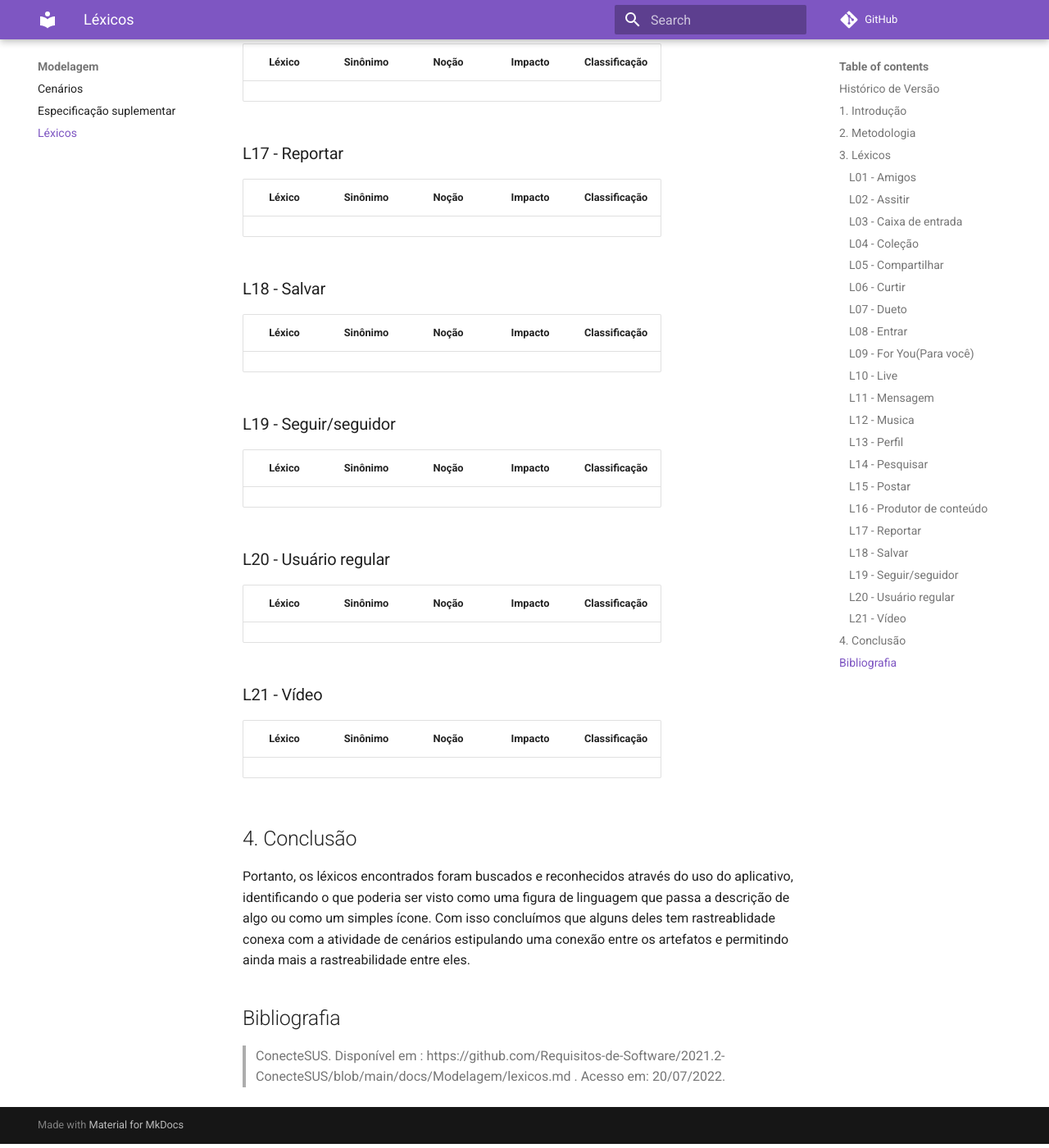
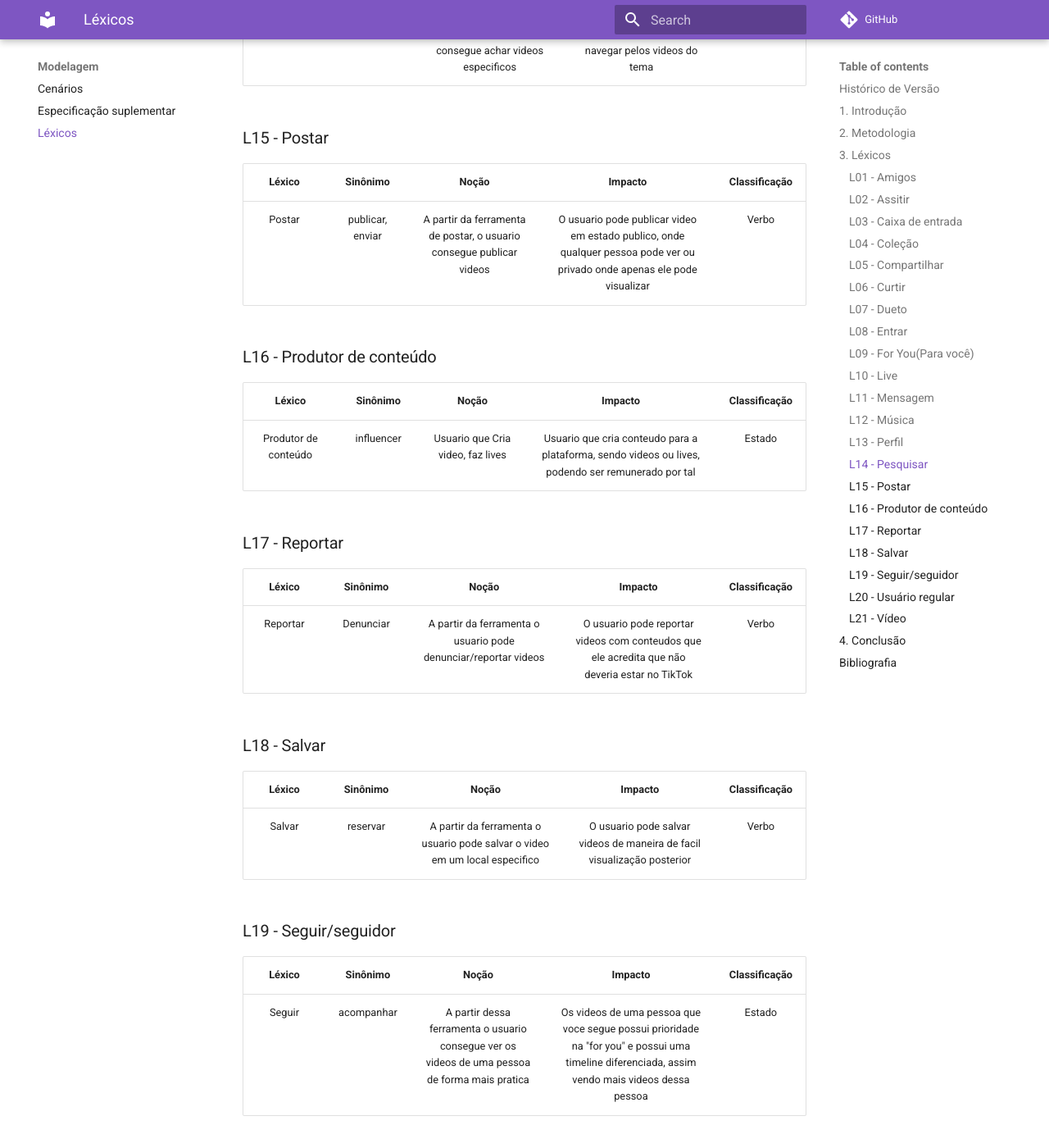
Before and after one commit to Requisitos-de-Software/2022.1-TikTok, an MkDocs documentation site: the page built from docs/modelagem/lexicos.md, in a window 1280 px wide and 1400 px high, scrolled down 3785 px. Shown: the whole window at 82% size. Built offline with MkDocs 1.6.1 and Material for MkDocs 9.7.7, drawn with Linux system fonts in a browser that asks for light colours; comment, search, counter and statistics services are not loaded; some of the changed text lies outside the part shown.

Commit message:
#36 - Update dos lexicos

```diff
--- a/docs/modelagem/lexicos.md
+++ b/docs/modelagem/lexicos.md
@@ -5,6 +5,7 @@
 | Versão |    Data    |                   Descrição                   |    Autor     | Revisor |
 | :----: | :--------: | :-------------------------------------------: | :----------: | :-----: |
 |  0.1   | 20/07/2022 | Criação do documento com todas as informações | Iago Cabral | Pedro Henrique |
+|  0.1   | 21/07/2022 | Adição de lexicos | Iago Cabral | Pedro Henrique |
 
 
 ## 1. Introdução
@@ -92,65 +93,65 @@
 | :----: | :-----: | :------:| :------: | :-----------: |
 |        |         |         |          |               |
 
-### L12 - Musica
+### L12 - Música
 
 | Léxico | Sinônimo|  Noção  |  Impacto | Classificação |
 | :----: | :-----: | :------:| :------: | :-----------: |
-|        |         |         |          |               |
+| Música | escutar, pausar | A partir da timeline "Música" os usuarios conseguem escutar músicas| O usuario pode escutar mesmo fora do aplicativo, em segundo plano | Objeto |
 
 ### L13 - Perfil
 
 | Léxico | Sinônimo|  Noção  |  Impacto | Classificação |
 | :----: | :-----: | :------:| :------: | :-----------: |
-|        |         |         |          |               |
+| Perfil | visualizar, editar | O usuario pode visualizar, editar ou privar o seu perfil| O usuario pode escolher os dados a serem exposto no perfil, assim como privar os dados|  Objeto        |
 
 ### L14 - Pesquisar
 
 | Léxico | Sinônimo|  Noção  |  Impacto | Classificação |
 | :----: | :-----: | :------:| :------: | :-----------: |
-|        |         |         |          |               |
+| Pesquisar | procurar, explorar | A partir da ferramenta de pesquisa, o usuario consegue achar videos especificos |   O usuario pode pesquisar temas especificos e navegar pelos videos do tema | Verbo    |
 
 ### L15 - Postar
 
 | Léxico | Sinônimo|  Noção  |  Impacto | Classificação |
 | :----: | :-----: | :------:| :------: | :-----------: |
-|        |         |         |          |               |
+| Postar  | publicar, enviar | A partir da ferramenta de postar, o usuario consegue publicar videos|  O usuario pode publicar video em estado publico, onde qualquer pessoa pode ver ou privado onde apenas ele pode visualizar| Verbo |
 
 ### L16 - Produtor de conteúdo
 
 | Léxico | Sinônimo|  Noção  |  Impacto | Classificação |
 | :----: | :-----: | :------:| :------: | :-----------: |
-|        |         |         |          |               |
+| Produtor de conteúdo | influencer | Usuario que Cria video, faz lives | Usuario que cria conteudo para a plataforma, sendo videos ou lives, podendo ser remunerado por tal| Estado  |
 
 ### L17 - Reportar
 
 | Léxico | Sinônimo|  Noção  |  Impacto | Classificação |
 | :----: | :-----: | :------:| :------: | :-----------: |
-|        |         |         |          |               |
+|Reportar| Denunciar| A partir da ferramenta o usuario pode denunciar/reportar videos| O usuario pode reportar videos com conteudos que ele acredita que não deveria estar no TikTok| Verbo  |
 
 ### L18 - Salvar
 
 | Léxico | Sinônimo|  Noção  |  Impacto | Classificação |
 | :----: | :-----: | :------:| :------: | :-----------: |
-|        |         |         |          |               |
+| Salvar | reservar| A partir da ferramenta o usuario pode salvar o video em um local especifico| O usuario pode salvar videos de maneira de facil visualização posterior | Verbo |
 
 ### L19 - Seguir/seguidor
 
 | Léxico | Sinônimo|  Noção  |  Impacto | Classificação |
 | :----: | :-----: | :------:| :------: | :-----------: |
-|        |         |         |          |               |
+| Seguir | acompanhar| A partir dessa ferramenta o usuario consegue ver os videos de uma pessoa de forma mais pratica  | Os videos de uma pessoa que voce segue possui prioridade na "for you" e possui uma timeline diferenciada, assim vendo mais videos dessa pessoa| Estado |
 
 ### L20 - Usuário regular
 
 | Léxico | Sinônimo|  Noção  |  Impacto | Classificação |
 | :----: | :-----: | :------:| :------: | :-----------: |
-|        |         |         |          |               |
+|  Usuário regular | utilizador| Classe padrão de utilizadores do tiktok| Os usuarios possuim uma experiência diferenciada o algoritmo cria uma "for you" com videos indicados de acordo com seu gosto | Estado    |
 
 ### L21 - Vídeo
 
 | Léxico | Sinônimo|  Noção  |  Impacto | Classificação |
 | :----: | :-----: | :------:| :------: | :-----------: |
-|        |         |         |          |               |
+| Video  | clipe   | Artefato principal do Tik Tok | Os videos são a parte principal do aplicativo, os usuario podem assitir, salva, comentar e compartilha-los   |   Objeto |
 
 
 
```
